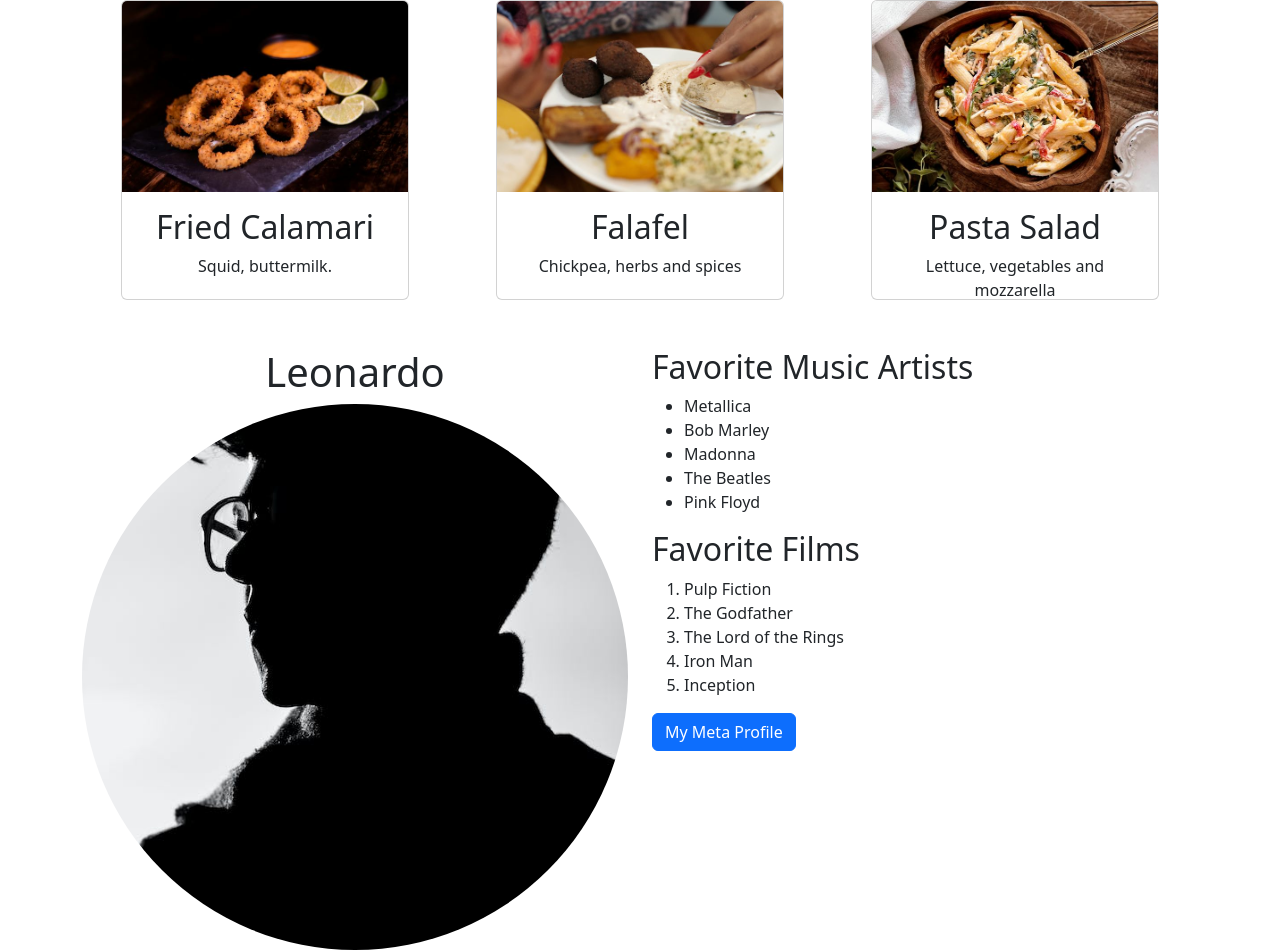
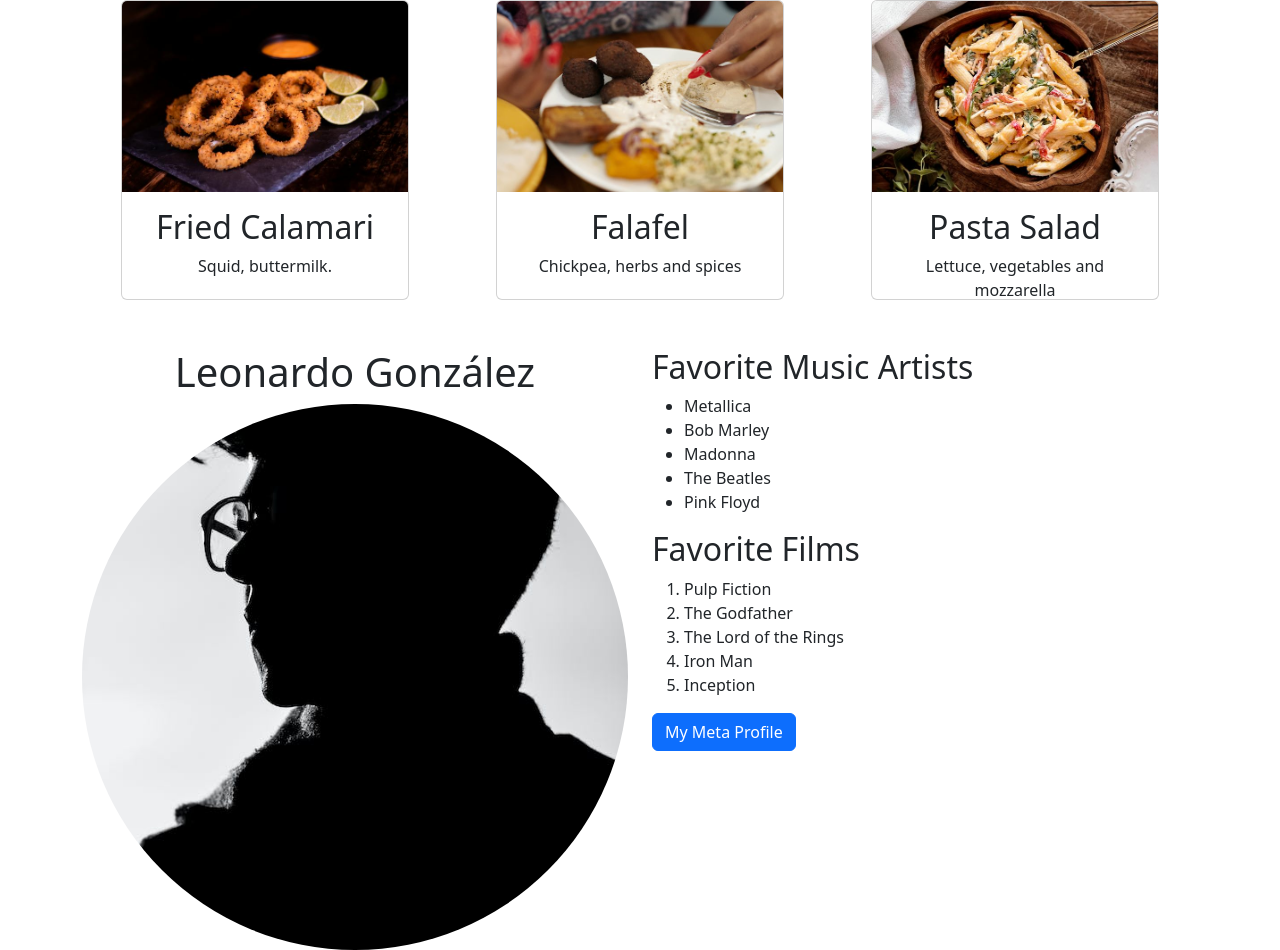
Before and after one commit to legodev/bootstrap, a plain HTML site: page index.html in a window 1280 px wide. Drawn offline with nearby package versions, Linux system fonts and the light colour scheme.

Commit message:
Updating bio

```diff
--- a/index.html
+++ b/index.html
@@ -65,10 +65,11 @@
         </div>
       </div>
     </div>
+
     <div class="container py-4 my-4">
       <div class="row">
         <div id="bio" class="col-12 col-lg-6 text-center">
-          <h1>Leonardo</h1>
+          <h1>Leonardo González</h1>
           <img src="photo.jpg" alt="Profile" class="img-fluid rounded-circle">
         </div>
         <div id="more" class="col-12 col-lg-6">
```
